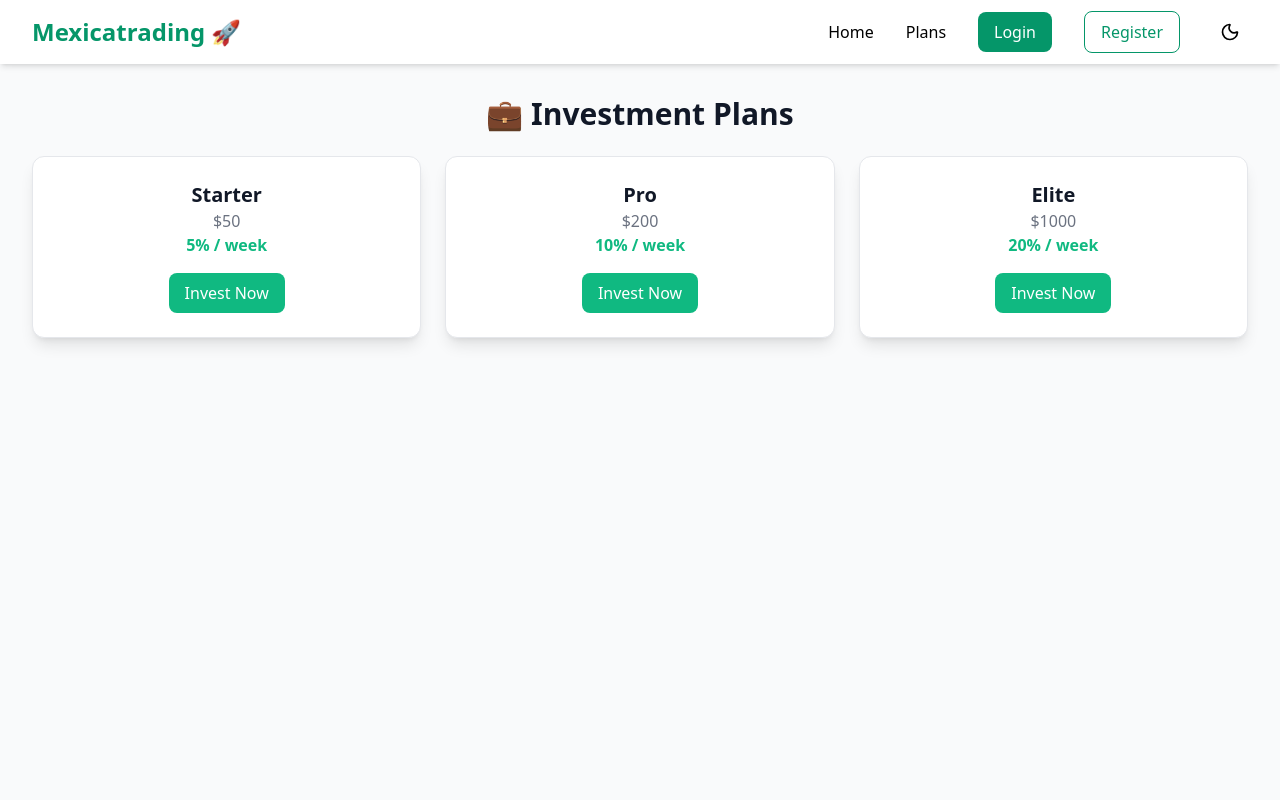
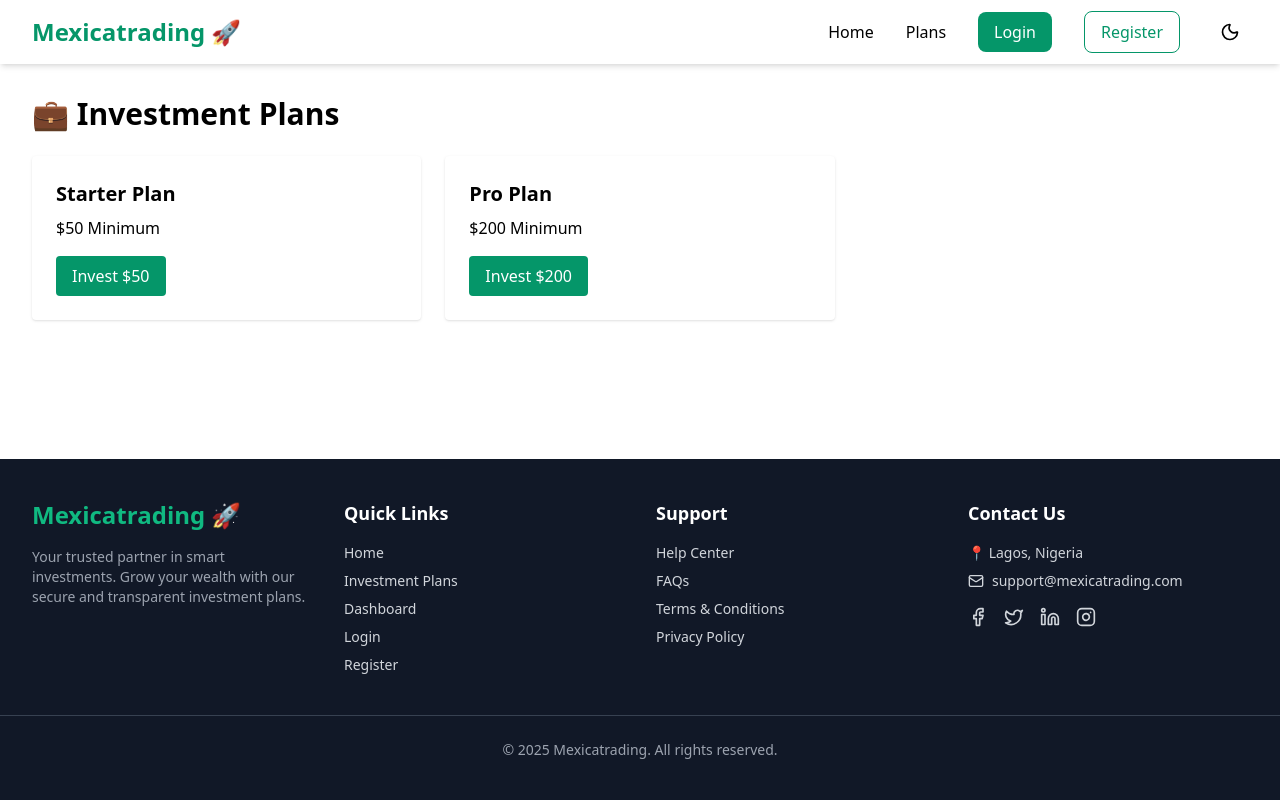
Before and after one commit to cchidiebere64-dot/Mexicatrading, a React (Vite) app: page /plans in a window 1280 px wide. Shown: the top 800 px of the page. Built offline with nearby package versions, Linux system fonts and the light colour scheme.

Commit message:
Update Plans.jsx

```diff
--- a/src/pages/Plans.jsx
+++ b/src/pages/Plans.jsx
@@ -1,27 +1,57 @@
+import { useNavigate } from "react-router-dom";
+
 export default function Plans() {
-  const plans = [
-    { name: "Starter", price: "$50", returnRate: "5% / week" },
-    { name: "Pro", price: "$200", returnRate: "10% / week" },
-    { name: "Elite", price: "$1000", returnRate: "20% / week" },
-  ];
+  const navigate = useNavigate();
+  const user = JSON.parse(localStorage.getItem("user"));
+
+  const handleInvest = async (plan, amount) => {
+    try {
+      const res = await fetch("http://localhost:5000/api/investments", {
+        method: "POST",
+        headers: {
+          "Content-Type": "application/json",
+          Authorization: `Bearer ${user.token}`,
+        },
+        body: JSON.stringify({ plan, amount }),
+      });
+
+      const data = await res.json();
+      if (res.ok) {
+        alert(`✅ Invested in ${plan} plan successfully!`);
+        navigate("/dashboard");
+      } else {
+        alert(data.msg);
+      }
+    } catch (err) {
+      console.error(err);
+      alert("Investment failed");
+    }
+  };
 
   return (
-    <div className="p-8 text-center bg-gray-50 dark:bg-gray-900 min-h-screen">
-      <h2 className="text-3xl font-bold mb-6 text-gray-900 dark:text-white">💼 Investment Plans</h2>
-      <div className="grid grid-cols-1 md:grid-cols-3 gap-6">
-        {plans.map((plan) => (
-          <div
-            key={plan.name}
-            className="bg-white dark:bg-gray-800 shadow-lg rounded-xl p-6 border border-gray-200 dark:border-gray-700"
+    <div className="p-8">
+      <h2 className="text-3xl font-bold mb-6">💼 Investment Plans</h2>
+      <div className="grid md:grid-cols-3 gap-6">
+        <div className="bg-white p-6 rounded shadow">
+          <h3 className="text-xl font-semibold mb-2">Starter Plan</h3>
+          <p>$50 Minimum</p>
+          <button
+            onClick={() => handleInvest("Starter", 50)}
+            className="mt-4 bg-emerald-600 text-white px-4 py-2 rounded"
           >
-            <h3 className="text-xl font-semibold text-gray-900 dark:text-white">{plan.name}</h3>
-            <p className="text-gray-500 dark:text-gray-300">{plan.price}</p>
-            <p className="text-emerald-500 font-bold">{plan.returnRate}</p>
-            <button className="mt-4 bg-emerald-500 text-white px-4 py-2 rounded-lg hover:bg-emerald-600 transition">
-              Invest Now
-            </button>
-          </div>
-        ))}
+            Invest $50
+          </button>
+        </div>
+        <div className="bg-white p-6 rounded shadow">
+          <h3 className="text-xl font-semibold mb-2">Pro Plan</h3>
+          <p>$200 Minimum</p>
+          <button
+            onClick={() => handleInvest("Pro", 200)}
+            className="mt-4 bg-emerald-600 text-white px-4 py-2 rounded"
+          >
+            Invest $200
+          </button>
+        </div>
       </div>
     </div>
   );
```
